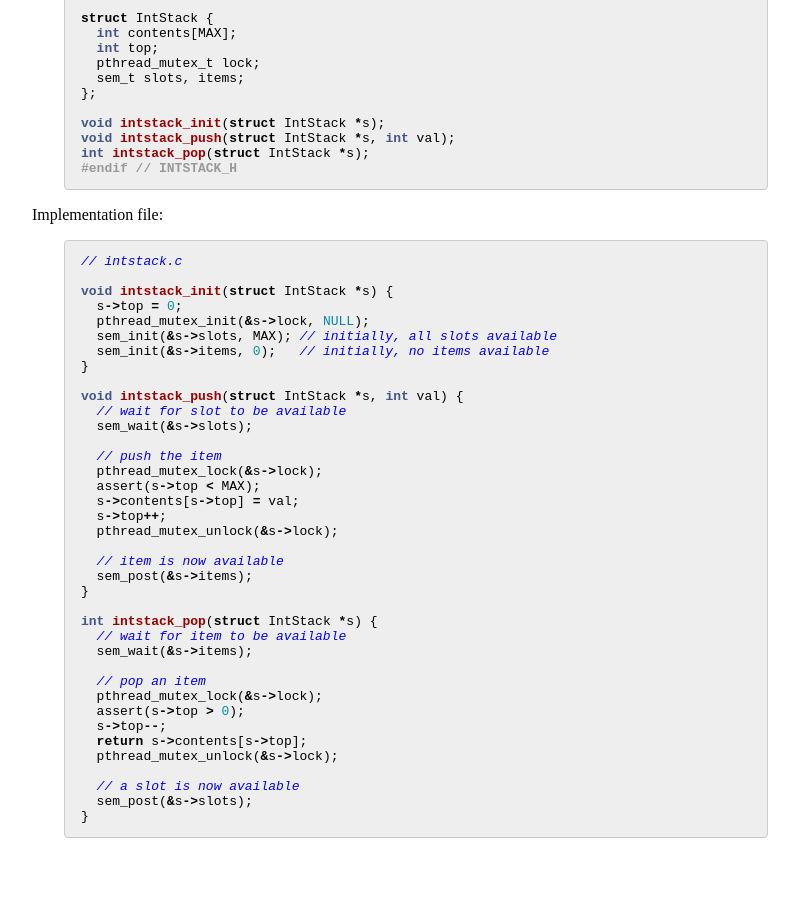
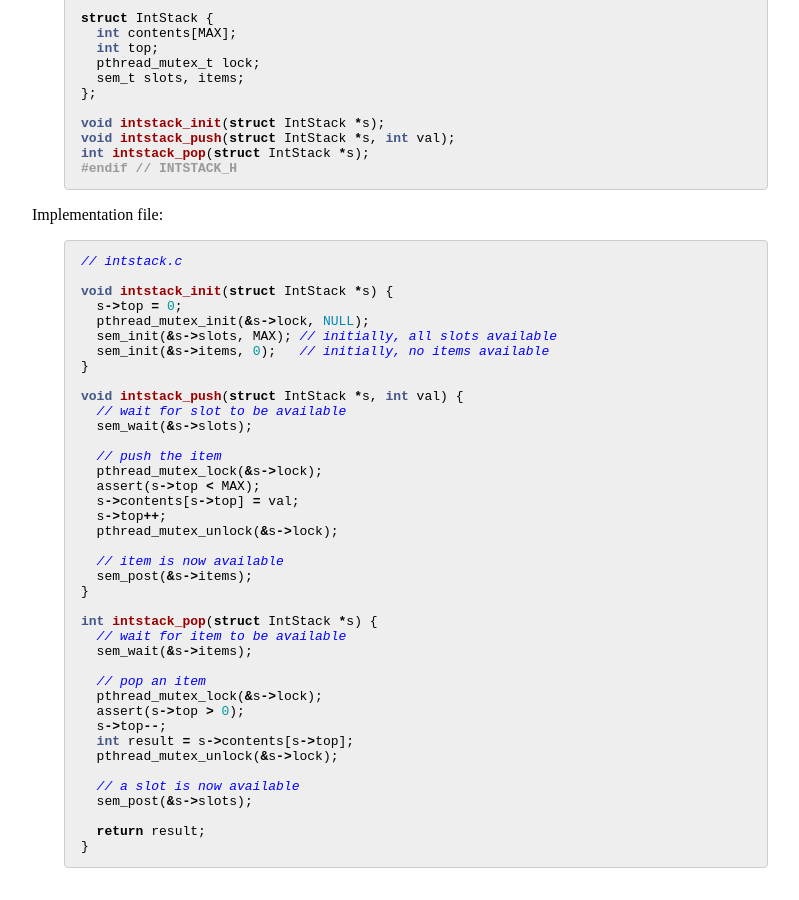
Before and after one commit to jhucsf/spring2021, a Jekyll site: the page built from resources/exam4review-solutions.md, in a window 1280 px wide and 900 px high, scrolled down 3636 px. Shown: the whole window, without its empty margins (224-1023 px from the left). Built offline with Jekyll 4.4.1, drawn with Linux system fonts in a browser that asks for light colours; before the commit the page ends 4506 px from its top, so only the background shows below that.

Commit message:
corrected mistake in exam 4 review problem solutions

````diff
--- a/resources/exam4review-solutions.md
+++ b/resources/exam4review-solutions.md
@@ -259,10 +259,12 @@ int intstack_pop(struct IntStack *s) {
   pthread_mutex_lock(&s->lock);
   assert(s->top > 0);
   s->top--;
-  return s->contents[s->top];
+  int result = s->contents[s->top];
   pthread_mutex_unlock(&s->lock);
 
   // a slot is now available
   sem_post(&s->slots);
+
+  return result;
 }
 ```
````
Also changed, not shown: index.md (+1 -0 lines).
